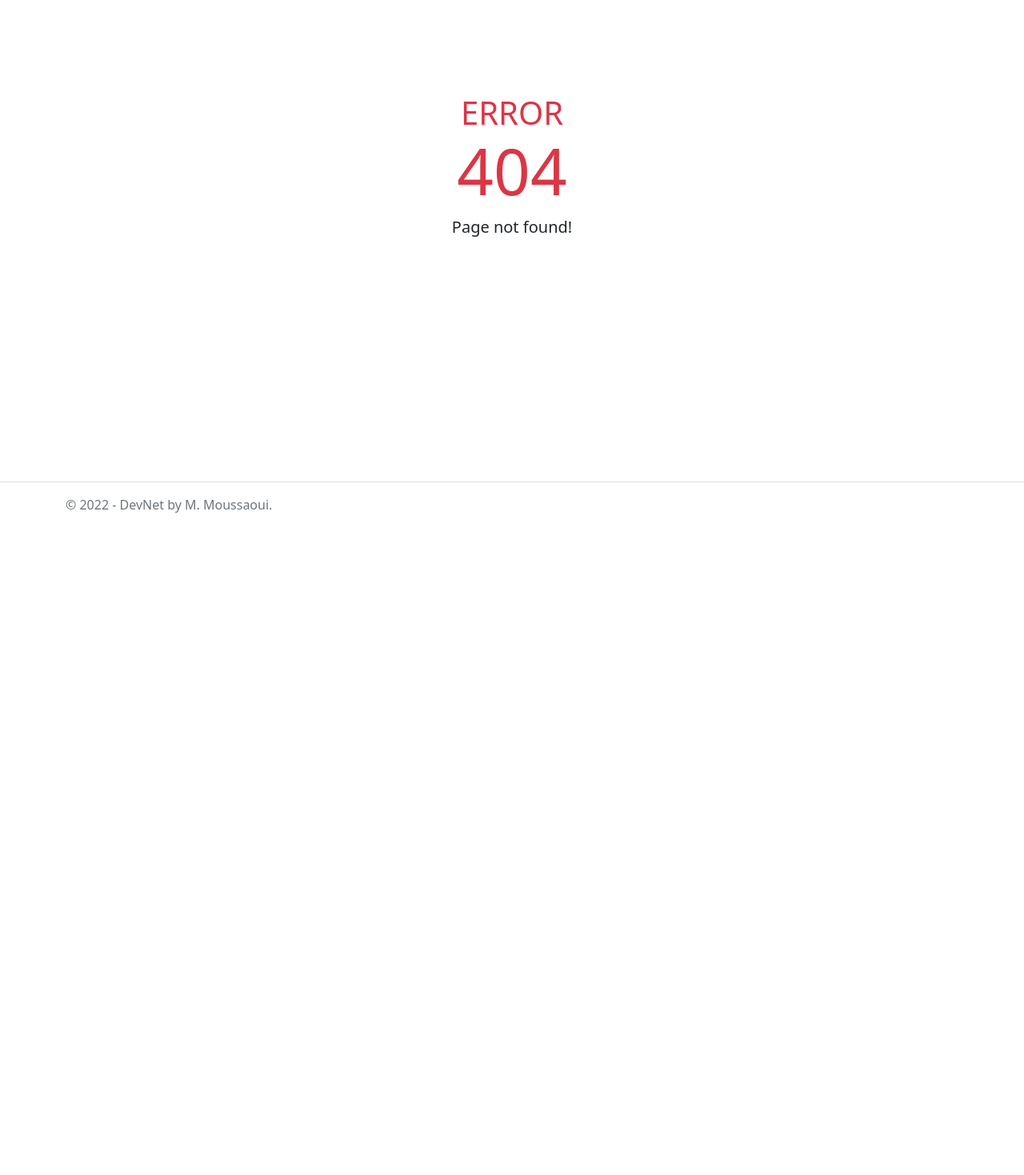
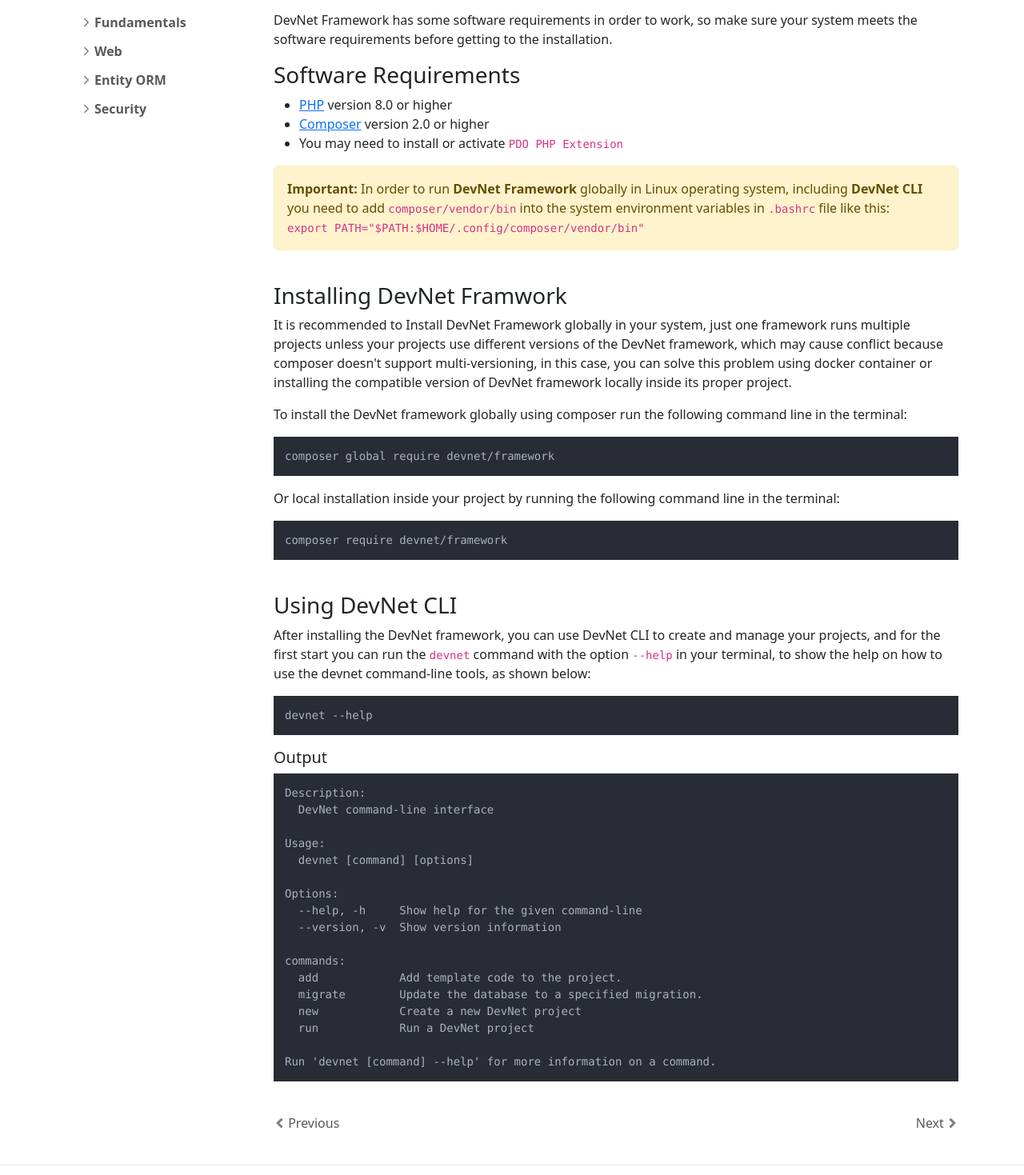
Before and after one commit to DevNet-Framework/devnet-framework.github.io, an Angular app: page /docs/setup/installation in a window 1280 px wide. Before the commit this address had no page. Shown: the part 141-1610 px from the top of the page at 80% size. Before the commit the page ends 800 px from the top, so only its background shows below. Built offline with nearby package versions, Linux system fonts and the light colour scheme.

Commit message:
add InstallationComponent to SetupModule

```diff
--- /dev/null
+++ b/src/app/setup/installation/installation.component.html
@@ -0,0 +1,79 @@
+<div class="container pt-3">
+  <div class="row">
+    <div id="sidebar" style="width: 260px;">
+      <app-sidebar></app-sidebar>
+    </div>
+    <div id="content" class="flex-grow-1" style="width: 400px;">
+      <article>
+        <h1>Installation</h1>
+        <hr>
+        <p>
+          DevNet Framework has some software requirements in order to work, so make sure your system meets the software requirements before getting to the installation.
+        </p>
+        <h3>Software Requirements</h3>
+        <ul>
+          <li><a href="https://www.php.net/" rel="nofollow">PHP</a> version 8.0 or higher</li>
+          <li><a href="https://getcomposer.org/" rel="nofollow">Composer</a> version 2.0 or higher</li>
+          <li>You may need to install or activate <code>PDO PHP Extension</code></li>
+        </ul>
+        <blockquote class="alert alert-warning">
+          <b>Important:</b> In order to run <strong>DevNet Framework</strong> globally in Linux operating system, including <strong>DevNet CLI</strong> you need to add <code>composer/vendor/bin</code> into the system environment variables in <code>.bashrc</code> file like this:<br>
+          <code>export PATH="$PATH:$HOME/.config/composer/vendor/bin"</code>
+        </blockquote>
+        <br>
+        <h3>Installing DevNet Framwork</h3>
+        <p>
+          It is recommended to Install DevNet Framework globally in your system, just one framework runs multiple projects unless your projects use different versions of the DevNet framework, which may cause conflict because composer doesn't support multi-versioning, in this case, you can solve this problem using docker container or installing the compatible version of DevNet framework locally inside its proper project.
+        </p>
+        <p>
+          To install the DevNet framework globally using composer run the following command line in the terminal:
+        </p>
+        <pre><code class="language-shell">composer global require devnet/framework</code></pre>
+        <p>
+          Or local installation inside your project by running the following command line in the terminal:
+        </p>
+        <pre><code class="language-shell">composer require devnet/framework</code></pre>
+        <br>
+        <h3>Using DevNet CLI</h3>
+        <p>
+          After installing the DevNet framework, you can use DevNet CLI to create and manage your projects, and for the first start you can run the <code>devnet</code> command with the option <code>--help</code> in your terminal, to show the help on how to use the devnet command-line tools, as shown below:
+        </p>
+        <pre><code class="language-shell">devnet --help</code></pre>
+        <h5>Output</h5>
+        <pre><code class="language-shell">Description:
+  DevNet command-line interface
+
+Usage:
+  devnet [command] [options]
+
+Options:
+  --help, -h     Show help for the given command-line
+  --version, -v  Show version information
+
+commands:
+  add            Add template code to the project.
+  migrate        Update the database to a specified migration.
+  new            Create a new DevNet project
+  run            Run a DevNet project
+
+Run 'devnet [command] --help' for more information on a command.</code></pre>
+        <footer>
+          <nav class="no-print" aria-label="Page navigation">
+            <ul class="nav-page">
+              <li class="nav-page-item">
+                <a class="nav-page-link" routerLink="/docs/setup/overview">
+                  <i class="chevron left"></i> Previous
+                </a>
+              </li>
+              <li class="nav-page-item">
+                <a class="nav-page-link" routerLink="/docs/setup/deployment">
+                  Next <i class="chevron right"></i>
+                </a>
+              </li>
+            </ul>
+          </nav>
+        </footer>
+      </article>
+    </div>
+  </div>
+</div>
--- /dev/null
+++ b/src/app/setup/installation/installation.component.ts
@@ -0,0 +1,17 @@
+import { Component, OnInit } from '@angular/core';
+import hljs from 'highlight.js/lib/common';
+
+@Component({
+  selector: 'setup-installation',
+  templateUrl: './installation.component.html',
+  styleUrls: ['./installation.component.css']
+})
+export class InstallationComponent implements OnInit {
+
+  constructor() { }
+
+  ngOnInit(): void {
+    hljs.highlightAll();
+  }
+
+}
--- a/src/app/setup/setup-routing.module.ts
+++ b/src/app/setup/setup-routing.module.ts
@@ -1,9 +1,11 @@
 import { NgModule } from '@angular/core';
 import { RouterModule, Routes } from '@angular/router';
+import { InstallationComponent } from './installation/installation.component';
 import { OverviewComponent } from './overview/overview.component';
 
 const routes: Routes = [
   { path: 'docs/setup/overview', component: OverviewComponent },
+  { path: 'docs/setup/installation', component: InstallationComponent },
   { path: 'docs/setup', redirectTo: 'docs/setup/overview', pathMatch: 'full' }
 ];
 
--- a/src/app/setup/setup.module.ts
+++ b/src/app/setup/setup.module.ts
@@ -3,10 +3,12 @@
 import { SetupRoutingModule } from './setup-routing.module';
 import { SharedModule } from '../shared/shared.module';
 import { OverviewComponent } from './overview/overview.component';
+import { InstallationComponent } from './installation/installation.component';
 
 @NgModule({
   declarations: [
-    OverviewComponent
+    OverviewComponent,
+    InstallationComponent
   ],
   imports: [
     CommonModule,
```
Also changed, not shown: src/app/setup/installation/installation.component.css (added), 1 other file (tests, documents, lock files or other folders).
